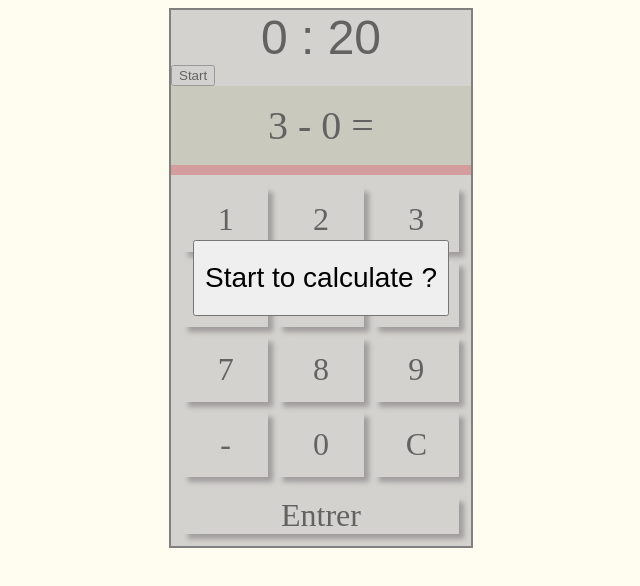
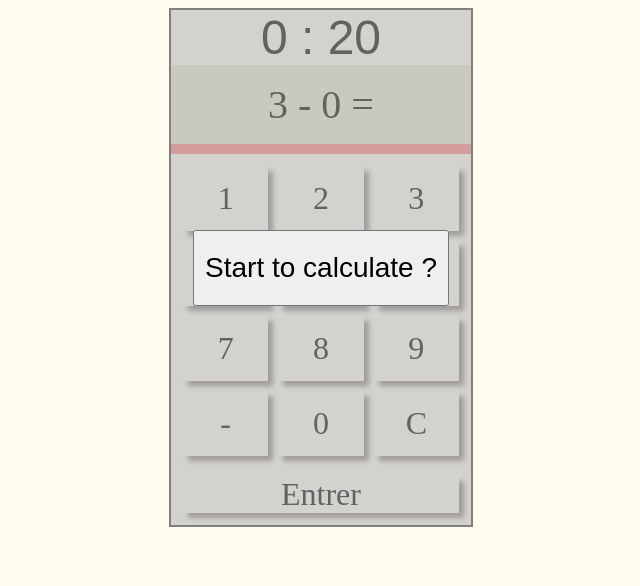
Before and after one commit to botlane-feeder/mental-calculation-gui, a SvelteKit app: page / in a window 1280 px wide. Shown: the top 586 px of the page, without its empty margins (319-959 px from the left). Built offline with nearby package versions, Linux system fonts and the light colour scheme; a web font is replaced by a local one.

Commit message:
CLEANUP documentation

```diff
--- a/src/components/MentalCalculation.svelte
+++ b/src/components/MentalCalculation.svelte
@@ -22,8 +22,7 @@
   let equation:string = $derived(equationArray[idEquation]["equation"]);
 
   function verification(){
-    console.log("verification");
-    if(equationArray[idEquation]["result"] == response){
+    if(countdownTimeTriggers["start"] && equationArray[idEquation]["result"] == response){
       // Affichage vert
       winAnimation();
       // Lance une nouvelle équation
@@ -80,7 +79,6 @@
 
 <div class="container">
   <CountdownTime bind:triggers={countdownTimeTriggers} bind:end={countdownTimeEnd} duration={20}/>
-  <button onclick={()=>{countdownTimeTriggers["start"]=true}}>Start</button>
   {#key winAnimating || wrongAnimating}
   <Equation {equation} {response} {winAnimating} {wrongAnimating}/>
   {/key}
```
Also changed, not shown: 2 other files (tests, documents, lock files or other folders).
